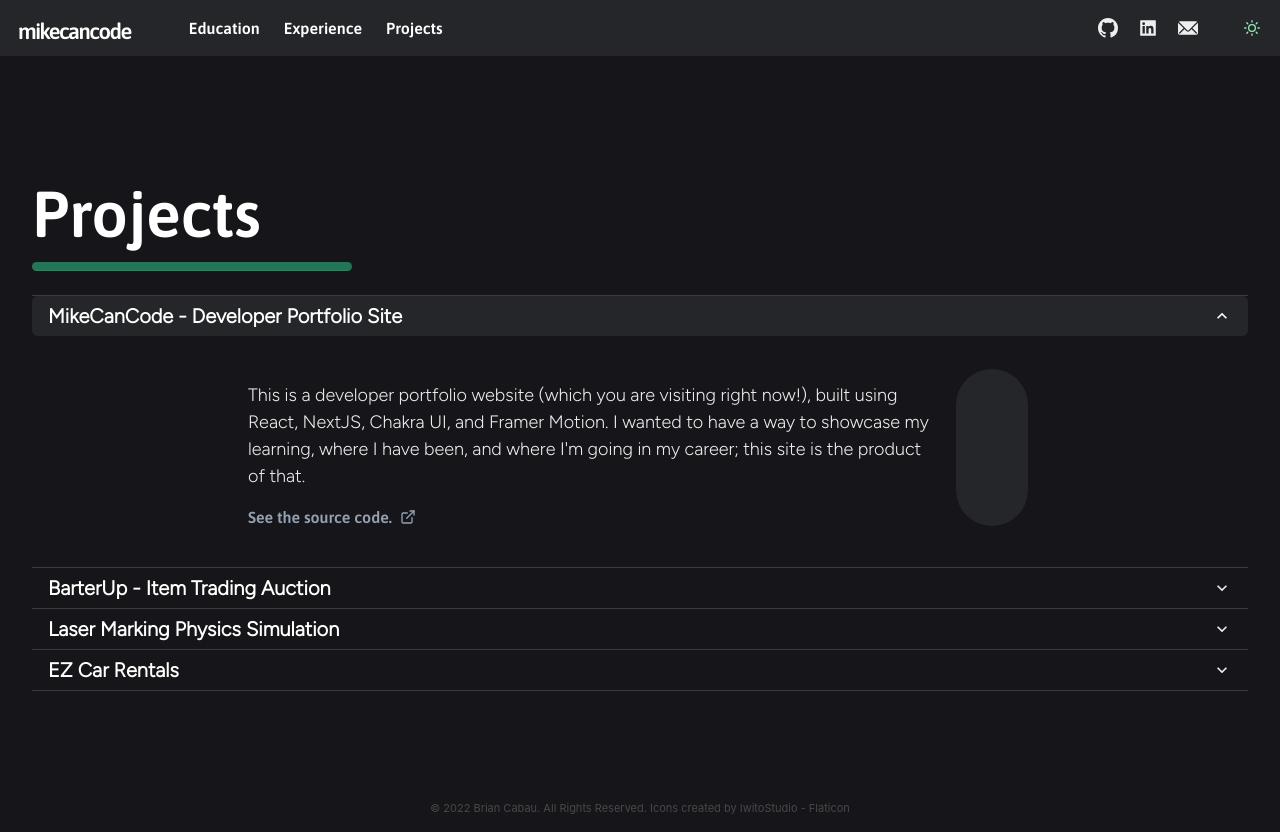
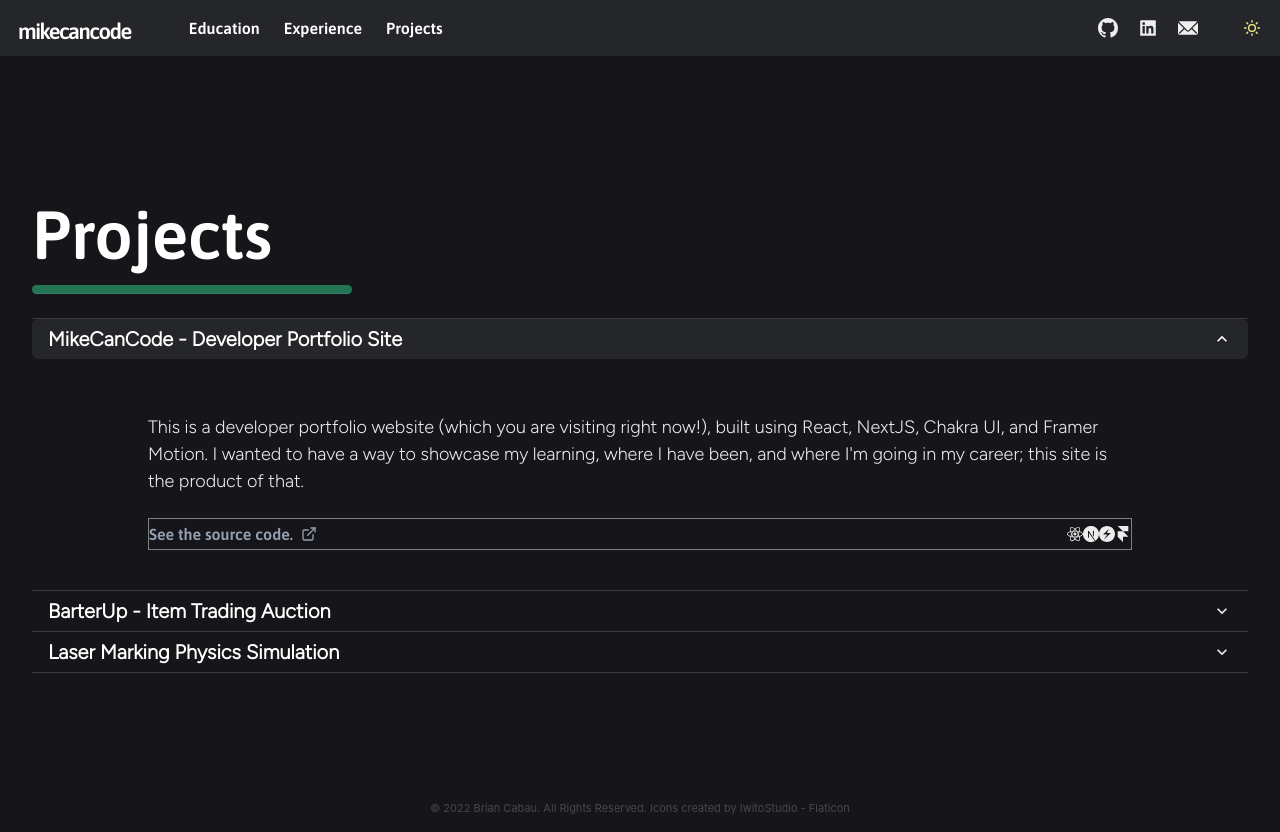
Before and after one commit to bcabau1/mike-can-code, a Next.js app: page /projects in a window 1280 px wide. Built offline with nearby package versions, Linux system fonts and the light colour scheme.

Commit message:
project banner layout
added source code link, icons for tools used

```diff
--- a/components/projectbanner.js
+++ b/components/projectbanner.js
@@ -1,22 +1,29 @@
 import { Box, Flex, useColorModeValue, Text, Link } from "@chakra-ui/react"
 import { ExternalLinkIcon } from '@chakra-ui/icons'
+import {SiJavascript, SiReact, SiChakraui, SiFramer, SiNextdotjs, SiPhp, SiMysql, SiPython, SiNumpy} from 'react-icons/si'
 
 
 export default function ProjectBanner(props) {
     return (
-            <Flex m='4' w='800px' minH='175px'  justify='center' textAlign='left' >
-                <Flex position='relative' w='88%' p='2'    flexDir='column'>
-                    <Flex w='100%' h='85%'  align='center' justify='left' fontFamily='snippit' fontSize='18px'>
+            <Flex m='4' w='1000px' minH='175px'  justify='center' textAlign='left' >
+                <Flex position='relative' w='100%' p='2'    flexDir='column'>
+                    <Flex w='100%' h='80%'  align='center' justify='left' fontFamily='snippit' fontSize='18px'>
                         {props.project?.description ?? `There seems to be a problem loading that information.`}
                     </Flex>
-                    <Flex w='100%' h='15%' align='center' justify='left'>
-                        <Link isExternal href={props.project?.repoLink ?? '/projects/#intro'} fontFamily='heading' color={useColorModeValue('#72757e', '#94a1b2')} pt='1'>
+                    <Flex w='100%' h='20%' align='center' justify='space-between' border = '1px solid grey'>
+                        <Link isExternal href={props.project?.repoLink ?? '/projects/#intro'} fontFamily='heading' color={useColorModeValue('#72757e', '#94a1b2')} py='1'>
                             See the source code. <ExternalLinkIcon ml='1' mb='1'/>
                         </Link>
+                        <>
+                        <Flex flexDir='row' justify='space-between'>
+                            <SiReact/>
+                            <SiNextdotjs/>
+                            <SiChakraui/>
+                            <SiFramer/>
+                        </Flex>
+
+                        </>
                     </Flex>
-                </Flex>
-                <Flex position='relative' justify='center' align='center' w='12%' >
-                    <Box position='relative' h='90%' w='75%' borderRadius='full' bg= {useColorModeValue('#fffffe', '#242629')}></Box>
                 </Flex>
             </Flex>
     )
--- a/components/toggletheme.js
+++ b/components/toggletheme.js
@@ -11,7 +11,7 @@ export default function ToggleTheme() {
           size='md'
           aria-label="change theme"
           variant="ghost"
-          colorScheme={useColorModeValue('cyan','whatsapp')}
+          colorScheme={useColorModeValue('blackAlpha','yellow')}
           icon={useColorModeValue(<MoonIcon />, <SunIcon />)}
           onClick={toggleColorMode}
         ></IconButton>
--- a/libs/theme.js
+++ b/libs/theme.js
@@ -33,7 +33,7 @@ const components = {
         color: mode('#0d0d0d', '#fffffe')(props)
       }),
       'tab-title': props => ({
-        fontSize: 'calc(52px + 1vw)',
+        fontSize: 'calc(68px)',
         color: mode('#0d0d0d', '#fffffe')(props)
       }),
       'project-title': props => ({
--- a/pages/projects.js
+++ b/pages/projects.js
@@ -20,23 +20,18 @@ const projects = [{
         stack: `Php, MySQL`,
         description: `A web application where users can trade or bid between real-world items among one another.
                         The product was built using PHP and MySQL.
-                        This project was built for a senior level database course in at Georgia State University, and also involved creating a complex database schema for entity relationships.`,
+                        This project was built for a senior level database course in at Georgia State University, and also involved database design for entity relationships.`,
         repoLink: 'https://github.com/bcabau1/BarterUp'
     },
     {
         id: 2,
         title: 'Laser Marking Physics Simulation',
         stack: `Python, NumPy, Matplotlib`,
-        description: `Laser marking physics simulation of mirror galvanometer.`,
+        description: `A Laser marking physics simulation of a mirror galvanometer using Python and matplotlib,
+                        developed at Georgia State University and advised by Dr. Sidong Lei.
+                        This project demonstrates laser beams on fluctuating mirror angles
+                         to produce patterns in micron-scale for laser-scanning systems and printers.`,
         repoLink: 'https://github.com/bcabau1/Physics-AM-Project'
-    },
-    {
-        id: 3,
-        title: 'EZ Car Rentals',
-        stack: `Php, MySQL`,
-        description: `A car rental web app where users can get estimates, rent, and return cars.
-                     The product was developed using PHP, SQL, and the PayPal API.`,
-        repoLink: 'https://github.com/bcabau1/Car-Rental-Web-App'
     }
 ]
 
```
